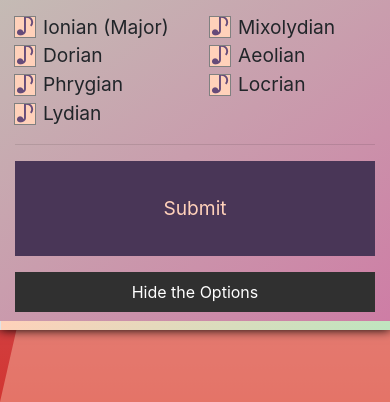
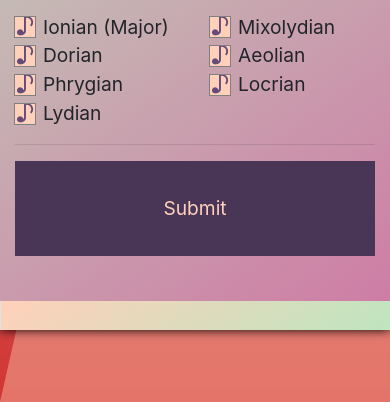
Before and after one commit to mireie/key-practice, a website built with webpack: page src/index.html in a window 390 px wide. Shown: the part 442-844 px from the top of the page. Built offline with nearby package versions, Linux system fonts and the light colour scheme.

Commit message:
remove sticky for mobile issues.

```diff
--- a/src/index.html
+++ b/src/index.html
@@ -14,7 +14,7 @@
     <div class="header">
     </div>
     <div class="row app-container">
-      <div class="col-md sticky-top" id="entry">
+      <div class="col-md " id="entry">
         <form class="" id="form">
           <div class="entry-block">
             <div class="controls mt-3">
@@ -167,7 +167,7 @@
             <div class="btn submit-btn mt-3">Submit</div>
           </div>
         </form>
-        <div class="input-hide"><span id="input-text">Hide</span> the Options</div>
+        <!-- <div class="input-hide"><span id="input-text">Hide</span> the Options</div> -->
       </div>
       <div class="col-md-8 border-left" id="result">
         <div class="row card-contain">
```
